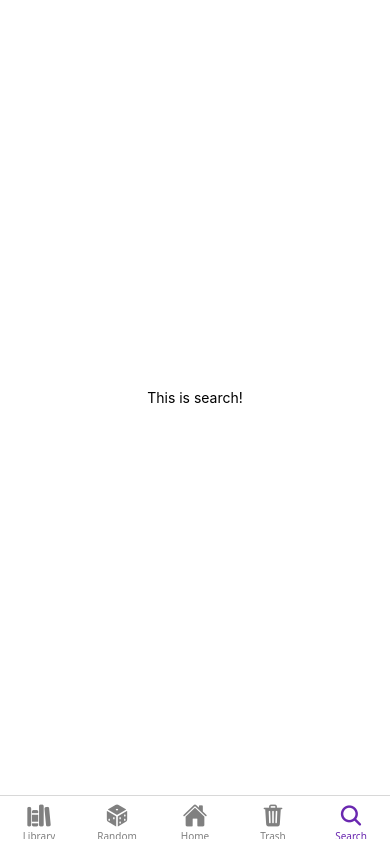
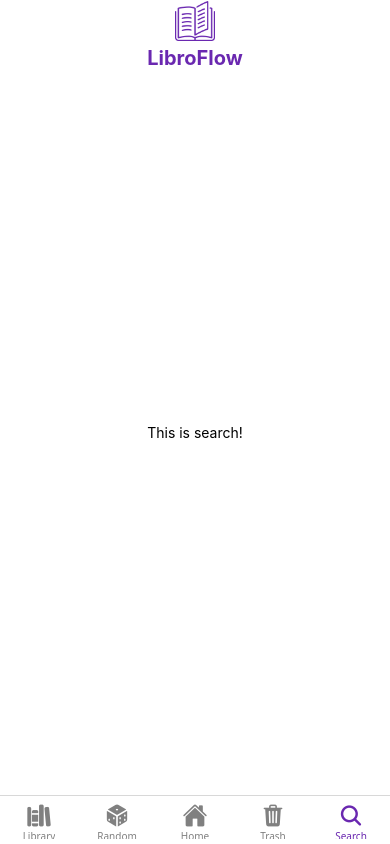
Before and after one commit to Dadzial/LibroFlow, a React Native app: screen /Search in a window 390 px wide. Built offline with nearby package versions, Linux system fonts and the light colour scheme.

Commit message:
add app icon and iconparser

```diff
--- a/package.json
+++ b/package.json
@@ -12,6 +12,7 @@
     "@expo/vector-icons": "^14.0.2",
     "@react-navigation/bottom-tabs": "^7.0.0",
     "@react-navigation/native": "^7.0.0",
+    "@react-navigation/native-stack": "^7.14.4",
     "expo": "~54.0.6",
     "expo-font": "~13.0.0",
     "expo-status-bar": "~2.0.0",
--- a/src/App.tsx
+++ b/src/App.tsx
@@ -1,11 +1,13 @@
 import React from 'react';
 import { NavigationContainer } from '@react-navigation/native';
-import BottomTabs from './navigation/BottomTabs';
+import RootNavigator from './navigation/RootNavigator';
+import { StatusBar } from 'expo-status-bar';
 
 export default function App() {
-  return (
-      <NavigationContainer>
-        <BottomTabs />
-      </NavigationContainer>
-  );
+    return (
+        <NavigationContainer>
+            <StatusBar style="dark" />
+            <RootNavigator />
+        </NavigationContainer>
+    );
 }
--- /dev/null
+++ b/src/components/Header.tsx
@@ -0,0 +1,34 @@
+import React from 'react';
+import { Text, StyleSheet, Image, Platform, StatusBar } from 'react-native';
+import { SafeAreaView } from 'react-native-safe-area-context';
+import { getIcon } from '../utils/IconParser';
+
+export default function Header() {
+    return (
+        <SafeAreaView style={stylesHeader.container} edges={['top']}>
+            <Image source={getIcon('headerIcon')} style={stylesHeader.logo} />
+            <Text style={stylesHeader.title}>LibroFlow</Text>
+        </SafeAreaView>
+    );
+}
+
+const stylesHeader = StyleSheet.create({
+    container: {
+        paddingTop: Platform.OS === 'android' ? StatusBar.currentHeight! -10 : 1,
+        alignItems: 'center',
+        justifyContent: 'center',
+        backgroundColor: '#fff',
+        flexDirection: 'column',
+    },
+    logo: {
+        width: 40,
+        height: 40,
+        resizeMode: 'contain',
+        marginBottom: 5,
+    },
+    title: {
+        fontSize: 20,
+        fontWeight: 'bold',
+        color: '#6A28B0',
+    },
+});
--- a/src/navigation/BottomTabs.tsx
+++ b/src/navigation/BottomTabs.tsx
@@ -9,9 +9,10 @@ import { Ionicons } from '@expo/vector-icons';
 
 const Tab = createBottomTabNavigator();
 
-const BottomTabs = () => {
+export default function BottomTabs(){
     return (
         <Tab.Navigator
+            initialRouteName="Home"
             screenOptions={({ route }) => ({
                 headerShown: false,
                 tabBarActiveTintColor: '#6A28B0',
@@ -38,5 +39,3 @@ const BottomTabs = () => {
         </Tab.Navigator>
     );
 };
-
-export default BottomTabs;
--- /dev/null
+++ b/src/navigation/RootNavigator.tsx
@@ -0,0 +1,18 @@
+import React from 'react';
+import { createNativeStackNavigator } from '@react-navigation/native-stack';
+import BottomTabs from './BottomTabs';
+import Header from '../components/Header';
+
+const Stack = createNativeStackNavigator();
+
+export default function RootNavigator() {
+    return (
+        <Stack.Navigator
+            screenOptions={{
+                header: () => <Header />,
+            }}
+        >
+            <Stack.Screen name="Main" component={BottomTabs} />
+        </Stack.Navigator>
+    );
+}
--- a/src/screens/home/HomeScreen.tsx
+++ b/src/screens/home/HomeScreen.tsx
@@ -6,7 +6,6 @@ export default function HomeScreen() {
     return (
         <View style={homeStyles.container}>
             <Text>This is home!</Text>
-            <StatusBar style="auto" />
         </View>
     );
 }
--- a/src/screens/library/LibraryScreen.tsx
+++ b/src/screens/library/LibraryScreen.tsx
@@ -6,7 +6,6 @@ export default function LibraryScreen() {
     return (
         <View style={libraryStyles.container}>
             <Text>This is library!</Text>
-            <StatusBar style="auto" />
         </View>
     );
 }
--- a/src/screens/lotto/RandomScreen.tsx
+++ b/src/screens/lotto/RandomScreen.tsx
@@ -6,7 +6,6 @@ export default function RandomScreen() {
     return (
         <View style={randomStyles.container}>
             <Text>This is Random!</Text>
-            <StatusBar style="auto" />
         </View>
     );
 }
--- a/src/screens/search/SearchScreen.tsx
+++ b/src/screens/search/SearchScreen.tsx
@@ -6,7 +6,6 @@ export default function SearchScreen() {
     return (
         <View style={searchStyles.container}>
             <Text>This is search!</Text>
-            <StatusBar style="auto" />
         </View>
     );
 }
--- a/src/screens/trash/TrashScreen.tsx
+++ b/src/screens/trash/TrashScreen.tsx
@@ -6,7 +6,6 @@ export default function TrashScreen() {
     return (
         <View style={trashStyles.container}>
             <Text>This is trash!</Text>
-            <StatusBar style="auto" />
         </View>
     );
 }
--- /dev/null
+++ b/src/utils/IconParser.ts
@@ -0,0 +1,5 @@
+export const IconsParser = {
+    headerIcon: require('../../assets/header-icon.png'),
+};
+
+export const getIcon = (name: keyof typeof IconsParser) => IconsParser[name];
```
Also changed, not shown: assets/header-icon.png (added), 1 other file (tests, documents, lock files or other folders).
